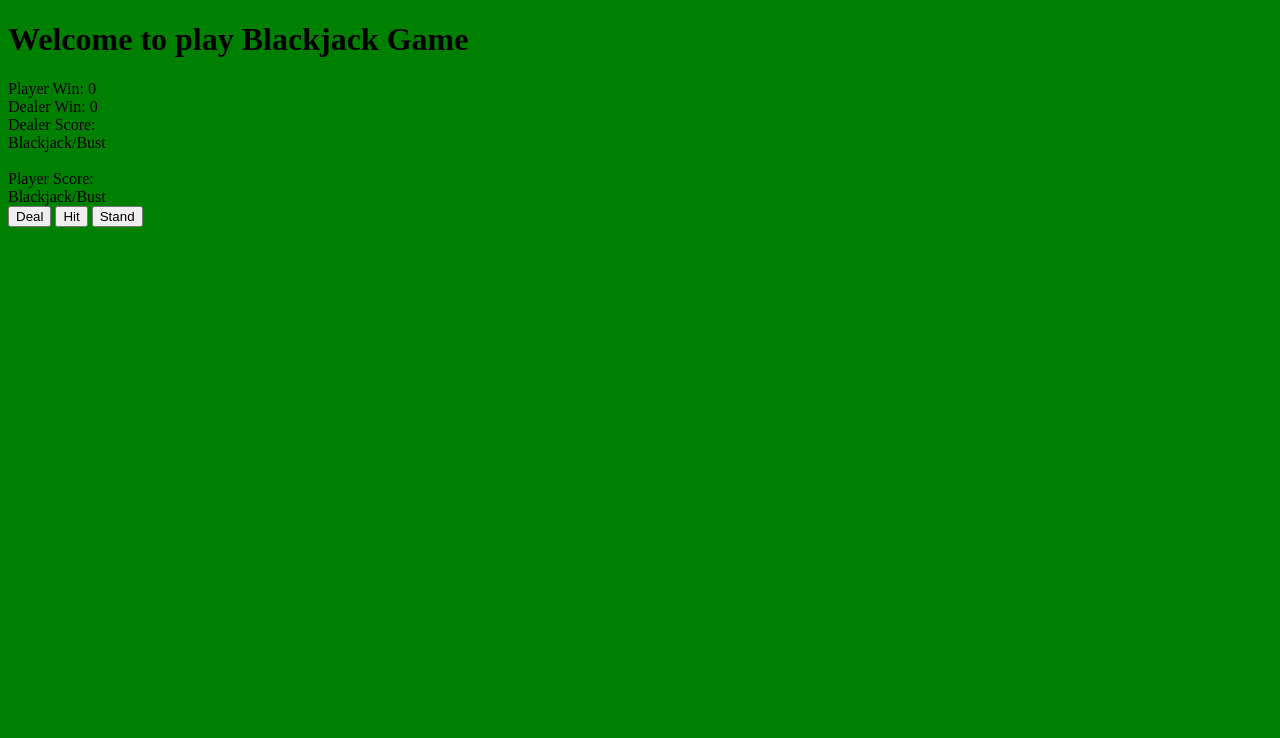
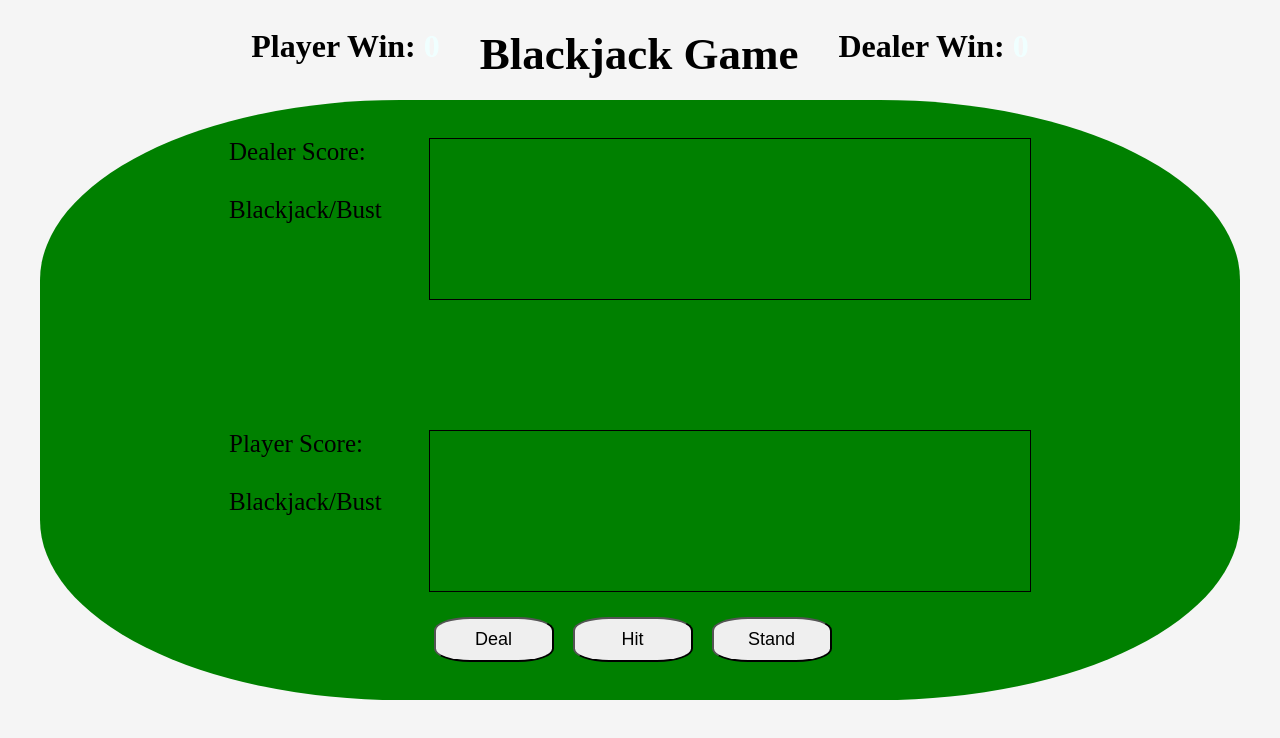
Before and after one commit to duylnguyen/Project1-Blackjack-Game, a plain HTML site: page index.html in a window 1280 px wide. Drawn offline with nearby package versions, Linux system fonts and the light colour scheme.

Commit message:
Completed layout of the game

```diff
--- a/index.html
+++ b/index.html
@@ -12,40 +12,43 @@
 </head>
 <body>
     <header>
-        <h1>Welcome to play Blackjack Game</h1>
-        <div>Player Win: <span>0</span></div>
-        <div>Dealer Win: <spanp>0</span></div>
+        <h1>Player Win: <span>0</span></h1>
+        <h1 id = "welcome">Blackjack Game</h1>
+        <h1>Dealer Win: <span>0</span></h1>
     </header>
 
-    <table class = "table">
-        <main>
-            <div class = "contianer"></div>
+        <main class = "table">
+            <div class = "container1">
                 <div class = "splitBox">
                     <div class = "dealerScore">Dealer Score:</div>
                     <div id = "note">Blackjack/Bust</div>
                 </div>
+
                 <div class = "dealerCard"></div>
+            </div>
 
             <div class = "wrapper">
-                <div id = "popup"></div>
+                <div class = "popup"></div>
+
             </div>
 
-            <div class = "container">
+            <div class = "container2">
                 <div class = "splitBox">
                     <div class = "playerScore">Player Score:</div>
                     <div id = "note">Blackjack/Bust</div>
                 </div>
+
                 <div class = "playerCard"></div>
+            </div>
+
+            <div class = "gameBtn">
+                <button class = "dealBtn">Deal</button>
+                <button class = "hitBtn">Hit</button>
+                <button class = "standBtn">Stand</button>
             </div>
         </main>
 
-        <div>
-            <button class = "dealBtn">Deal</button>
-            <button class = "hitBtn">Hit</button>
-            <button class = "standBtn">Stand</button>
-        </div>
 
-    </table>
     <script defer src="main.js"></script>
 </body>
 </html>
--- a/main.js
+++ b/main.js
@@ -2,13 +2,14 @@ $(document).ready(function () {
 
     let dealerHand = [];
     let playerHand = [];
-
     let dealerTotalScore = 0;
     let playerTotalScore = 0;
 
+    // let cards = ["A","2","3","4","5","6","7","8","9","10","J","Q","K"]
+
     // Set up deck of cards
-        let deck = [];
-        let value = 0;
+    let deck = [];
+    let value = 0;
 
     function newDeck() {
 
@@ -80,26 +81,6 @@ $(document).ready(function () {
         compareScore();
     });
 
-    // function dealerCardDealt() {
-    //     let dealerFirstCard = deck[Math.floor(Math.random() * deck.length)];
-    //         $('.dealerCard').append("<img src = '" + dealerFirstCard.cardImg + "' />");
-    //             let dealerFirstCardScore = dealerFirstCard.value;
-    //             deck.pop(dealerFirstCard);
-    //             dealerHand.push(dealerFirstCard);
-    //             // console.log(dealerFirstCardScore);
-
-    //     let dealerSecondCard = deck[Math.floor(Math.random() * deck.length)];
-    //         $('.dealerCard').append("<img src = '" + dealerSecondCard.cardImg + "' />");
-    //             let dealerSecondCardScore = dealerSecondCard.value;
-    //             deck.pop(dealerSecondCard);
-    //             dealerHand.push(dealerSecondCard);
-    //             // console.log(dealerSecondCardScore);
-
-    //     dealerTotalScore = dealerFirstCardScore + dealerSecondCardScore;
-    //             // console.log(dealerTotalScore);
-    //     $('.dealerScore').append("<span id = 'scoreDlr'> " + dealerTotalScore + "</span>");
-    // };
-
     let card;
 
     function dealerCardDealt() {
@@ -140,12 +121,12 @@ $(document).ready(function () {
 
     function addDealerScore() {
         dealerTotalScore = dealerTotalScore + card.value;
-        // dealerAceValue();
+        dealerAceValue();
     }
 
     function addPlayerScore() {
         playerTotalScore = playerTotalScore + card.value;
-        // playerAceValue();
+        playerAceValue();
     }
 
     function dealerTotalScoreDisplay() {
@@ -160,7 +141,7 @@ $(document).ready(function () {
         $('.dealerCard').append("<img src = 'images/blue_back.jpg' />");
             dealerCardDealt();
             addDealerScore();
-            // dealerAceValue();
+            dealerAceValue();
             // dealerTotalScoreDisplay();
     }
 
@@ -168,7 +149,7 @@ $(document).ready(function () {
         for (let i = 0; i < 2; i++) {
             playerCardDealt();
             addPlayerScore();
-            // playerAceValue();
+            playerAceValue();
         }
         // playerTotalScoreDisplay();
     }
@@ -186,7 +167,7 @@ $(document).ready(function () {
             deck.splice(card, 1);
             dealerHand.push(card);
             addDealerScore()
-            // dealerAceValue();
+            dealerAceValue();
             $('img:first').replaceWith("<img src = '" + card.cardImg + "' />");
             // $('#scoreDlr').text(" " + dealerTotalScore + " ");
     };
@@ -210,7 +191,7 @@ $(document).ready(function () {
             $('.popup').append('<p>YOU ARE BUSTED!!! Better Luck Next Time! Dealer Win<br>Press DEAL to start a new game</p>');
         }
         else if (dealerTotalScore > 21  || (playerTotalScore > dealerTotalScore && dealerTotalScore >= 17)) {
-            $('.popup').append('<p>Congragulation! YOU WIN!!!<br>Press DEAL to start a new game</p>');
+            $('.popup').append('<p>Congratulation! YOU WIN!!!<br>Press DEAL to start a new game</p>');
         }
         else if (playerTotalScore < dealerTotalScore) {
             $('.popup').append('<p>YOU LOST!!! Better Luck Next Time! Dealer Win<br>Press DEAL to start a new game</p>');
@@ -235,81 +216,5 @@ $(document).ready(function () {
         $('.popup').empty();
     };
 
-    // function playerCardDealt() {
-    //     let playerFirstCard = deck[Math.floor(Math.random() * deck.length)];
-    //         $('.playerCard').append("<img src = '" + playerFirstCard.cardImg + "' />");
-    //             let playerFirstCardScore = playerFirstCard.value;
-    //             deck.pop(playerFirstCard);
-    //             playerHand.push(playerFirstCard);
-
-    //     let playerSecondCard = deck[Math.floor(Math.random() * deck.length)];
-    //         $('.playerCard').append("<img src = '" + playerSecondCard.cardImg + "' />");
-    //             let playerSecondCardScore = playerSecondCard.value;
-    //             deck.pop(playerSecondCard);
-    //             playerHand.push(playerSecondCard);
-
-    //     playerTotalScore = playerFirstCardScore + playerSecondCardScore;
-    //     $('.playerScore').append("<span id = 'scorePly'> " + playerTotalScore + "</span>");
-    // }
-
-    // function playerHit() {
-    //     let playerHitCard = deck[Math.floor(Math.random() * deck.length)];
-    //         $('.playerCard').append("<img src = '" + playerHitCard.cardImg + "' />");
-    //         let playerHitCardScore = playerHitCard.value;
-    //         deck.pop(playerHitCard);
-    //         playerHand.push(playerHitCard);
-
-    //         playerTotalScore = playerTotalScore + playerHitCardScore;
-    //         $('#scorePly').text(" " + playerTotalScore + " ");
-    // };
-
-    // function checkDealerScore() {
-    //     if (dealerTotalScore > 21) {
-    //         $('.popup').append('<p>Congragulation! You Win!!!<br>Press DEAL to start a new game</p>');
-    //     }
-    // }
-
-    // function checkPlayerScore() {
-    //     if (playerTotalScore > 21) {
-    //         $('.popup').append('<p>YOU ARE BUSTED!!! Better Luck Next Time! Dealer Win<br>Press DEAL to start a new game</p>');
-    //     }
-    // }
-
-    // function checkPlayerScore() {
-    //     if (playerTotalScore > 21) {
-    //         $('.popup').append('<p>YOU LOST!!! Better Luck Next Time! Dealer Win<br>Press DEAL to start a new game</p>');
-    //     }
-    // };
-
-    // function compareScore() {
-    //     if (playerTotalScore > dealerTotalScore && playerTotalScore < 21) {
-    //         $('.popup').append('<p>Congragulation! You Win!!!<br>Press DEAL to start a new game</p>');
-    //     } else if (dealerTotalScore > playerTotalScore && dealerTotalScore < 21) {
-    //         $('.popup').append('<p>Better Luck Next Time! Dealer Win<br>Press DEAL to start a new game</p>');
-    //     }
-    // };
-
-    // function dealerDraw() {
-    //     for (let i = 0; i < 3; i++) {
-    //         if (dealerTotalScore < 17) {
-    //             dealerDrawCard = deck[Math.floor(Math.random() * deck.length)];
-    //                 $('.dealerCard').append("<img src = '" + dealerDrawCard.cardImg + "' />");
-    //             let dealerDrawCardScore = dealerDrawCard.value;
-    //             deck.pop(dealerDrawCard);
-    //             playerHand.push(dealerDrawCard);
-
-    //             dealerTotalScore = dealerTotalScore + dealerDrawCardScore;
-    //             // console.log(dealerTotalScore);
-    //             $('#scoreDlr').text(" " + dealerTotalScore + " ");
-    //         } else {
-    //             compareScore();
-    //         }
-    //     }
-    //     checkDealerScore();
-    // }
-
-
-
-
 
 });
--- a/style.css
+++ b/style.css
@@ -1,25 +1,102 @@
 body {
-    background-color: green;
+    background-color: whitesmoke;
 }
 
 img {
-    width: 110x;
-    height: 130px;
+    width: 1550x;
+    height: 160px;
     margin-right: 15px;
 }
 
-.dealerCard {
-    display: inline-block;
+header {
+    display: flex;
+    justify-content: center;
+    text-align: center;
 }
 
-#dealerCard-1, #dealerCard-2, #dealerCard-3, #dealerCard4, #dealerCard-5 {
-    margin: 0 5px;
+h1 {
+    margin: 20px;
 }
 
-.playercard {
-    display: inline-block;
+#welcome {
+    text-align: center;
+    font-size: 45px;
 }
 
-#playerCard-1, #playerCard-2, #playerCard-3, #playerCard4, #playerCard-5 {
-    margin: 0 5px;
+.table {
+    display: flex;
+    flex-direction: column;
+    justify-content: center;
+    align-items: center;
+    align-self: center;
+    background-color: green;
+    height: 600px;
+    border-radius: 30%;
+    width: 1200px;
+    margin: 0 auto;
 }
+
+.container1 {
+    display: flex;
+    flex-direction: row;
+    justify-content: center;
+    margin-bottom: 40px;
+}
+
+.container2 {
+    display: flex;
+    flex-direction: row;
+    justify-content: center;
+    margin-bottom: 25px;
+}
+
+#note {
+    margin-top: 30px;
+}
+
+.popup {
+    text-align: center;
+    height: 40px;
+    margin-bottom: 50px;
+}
+
+.splitBox {
+    display: flex;
+    flex-direction: column;
+    margin-right: 20px;
+    width: 180px;
+    font-size: 25px;
+}
+
+.dealerCard {
+    width: 600px;
+    height: 160px;
+    margin-right: 20px;
+    border: solid 1px black;
+}
+
+.playerCard {
+    width: 600px;
+    height: 160px;
+    border: solid 1px gray;
+    margin-right: 20px;
+    border: solid 1px black;
+}
+
+.gameBtn {
+    text-align: center;
+}
+
+button {
+    margin-right: 15px;
+    height: 45px;
+    width: 120px;
+    font-size: 18px;
+    border-radius: 30%;
+    cursor: pointer;
+}
+
+span {
+    color: azure;
+    height: 20px;
+}
```
